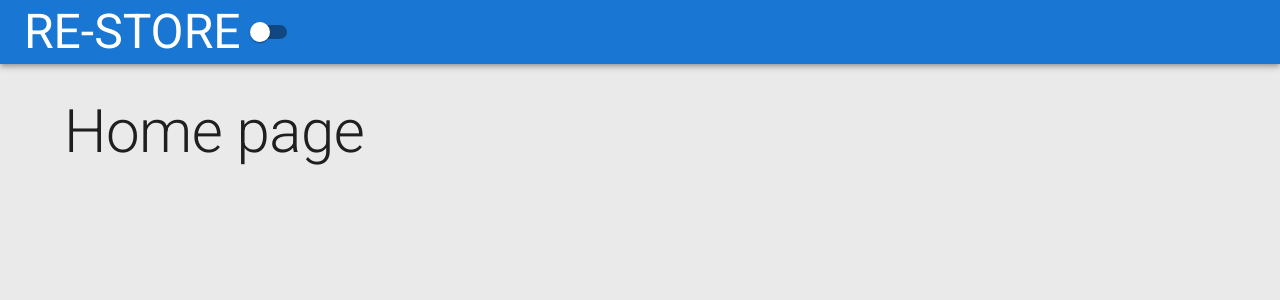
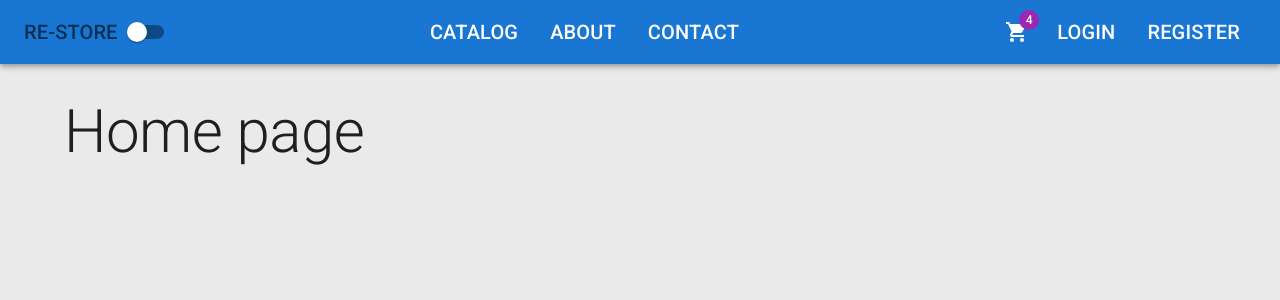
Before and after one commit to JosephAssefa-tech/ReactProject, a React (Create React App) app in the folder client/: page / in a window 1280 px wide. Shown: the top 300 px of the page. Built offline with nearby package versions, Linux system fonts and the light colour scheme.

Commit message:
styling nav bar

```diff
--- a/client/src/app/layout/Header.tsx
+++ b/client/src/app/layout/Header.tsx
@@ -1,20 +1,85 @@
-import {AppBar, Switch, Toolbar, Typography} from "@mui/material";
+import {AppBar, Badge, Box, IconButton, List, ListItem, Switch, Toolbar, Typography} from "@mui/material";
+
+import { NavLink } from "react-router-dom";
+import { ShoppingCart } from "@mui/icons-material";
 
 interface Props{
     darkMode:boolean;
     handleThemeChange:()=>void;
 
 }
+const midLinks=[
+
+    {title:'catalog',path:'/catalog'},
+    {title:'about',path:'/about'},
+    {title:'contact',path:'/contact'}
+]
+
+const rightLink=[
+    {title:'login',path:'/login'},
+    {title:'register',path:'/register'}
+]
+const navStyle=
+    {
+        color:'inherit', typography:'h6',
+    textDecoration:'none',
+    '&:hover':{
+        color:'grey.500'
+    },
+    '&.active':{
+        color:'text.secondary'
+    }
+}
+
 export default function Header({darkMode,handleThemeChange}:Props)
 {
     return (
         <AppBar position="static" sx={{mb:4}}>
-            <Toolbar>
-                <Typography variant="h3" >
+            <Toolbar sx={{display:'flex',justifyContent:'space-between',alignItems:'center'}}>
+                <Box display='flex' alignItems='center'>
+                <Typography variant="h6" component={NavLink} to='/' sx={navStyle}>
                    RE-STORE
                 </Typography>
                 <Switch  checked={darkMode} onChange={handleThemeChange}/>
-            </Toolbar>
+                </Box>
+
+            <List sx={{display:'flex'}}>
+                {midLinks.map(({title,path})=>(
+                    <ListItem component={NavLink}
+                    to={path}
+                    key={path}
+                    sx={navStyle}
+
+                    >
+                        {title.toUpperCase()}
+                    </ListItem>
+                ))}
+
+                </List>
+                <Box display='flex' alignItems='center'>
+                <IconButton size='large' sx={{color:'inherit'}}>
+                    <Badge badgeContent={4} color='secondary'>
+                        <ShoppingCart/>
+                    </Badge>
+                </IconButton>
+
+                <List sx={{display:'flex'}}>
+                {rightLink.map(({title,path})=>(
+                    <ListItem component={NavLink}
+                    to={path}
+                    key={path}
+                    sx={navStyle}
+
+                    >
+                        {title.toUpperCase()}
+                    </ListItem>
+                ))}
+
+                </List>
+                    </Box>
+
+
+      </Toolbar>
 
         </AppBar>
     )
```
